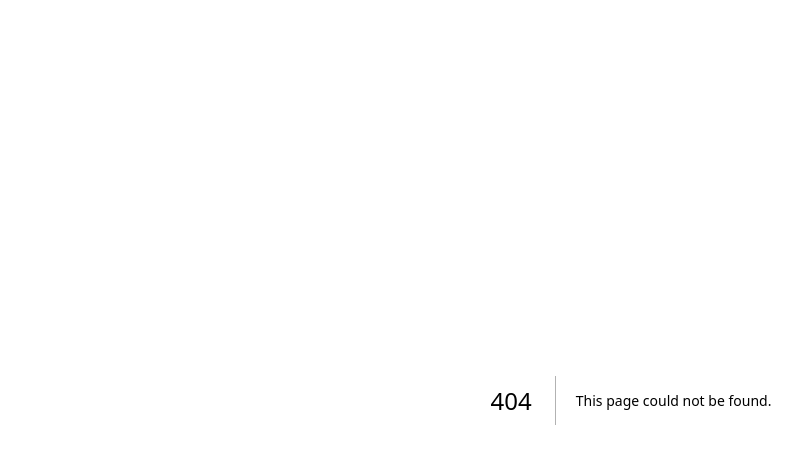
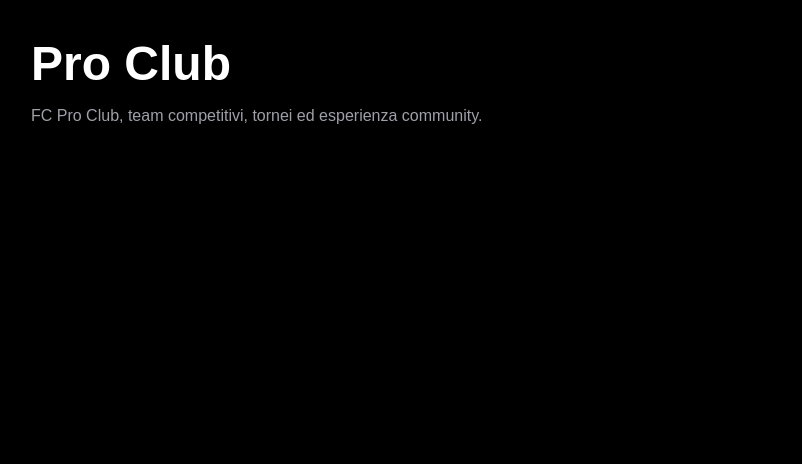
Before and after one commit to bordocamporp/fc26-web, a Next.js app: page /proclub in a window 1280 px wide. Before the commit this address had no page. Shown: the top 464 px of the page, without its empty margins (9-811 px from the left). Built offline with nearby package versions, Linux system fonts and the light colour scheme.

Commit message:
Add files via upload

```diff
--- /dev/null
+++ b/app/proclub/page.tsx
@@ -0,0 +1,10 @@
+export default function ProClubPage() {
+  return (
+    <main className="min-h-screen bg-black p-10 text-white">
+      <h1 className="text-5xl font-black">Pro Club</h1>
+      <p className="mt-4 text-zinc-400">
+        FC Pro Club, team competitivi, tornei ed esperienza community.
+      </p>
+    </main>
+  );
+}
```
